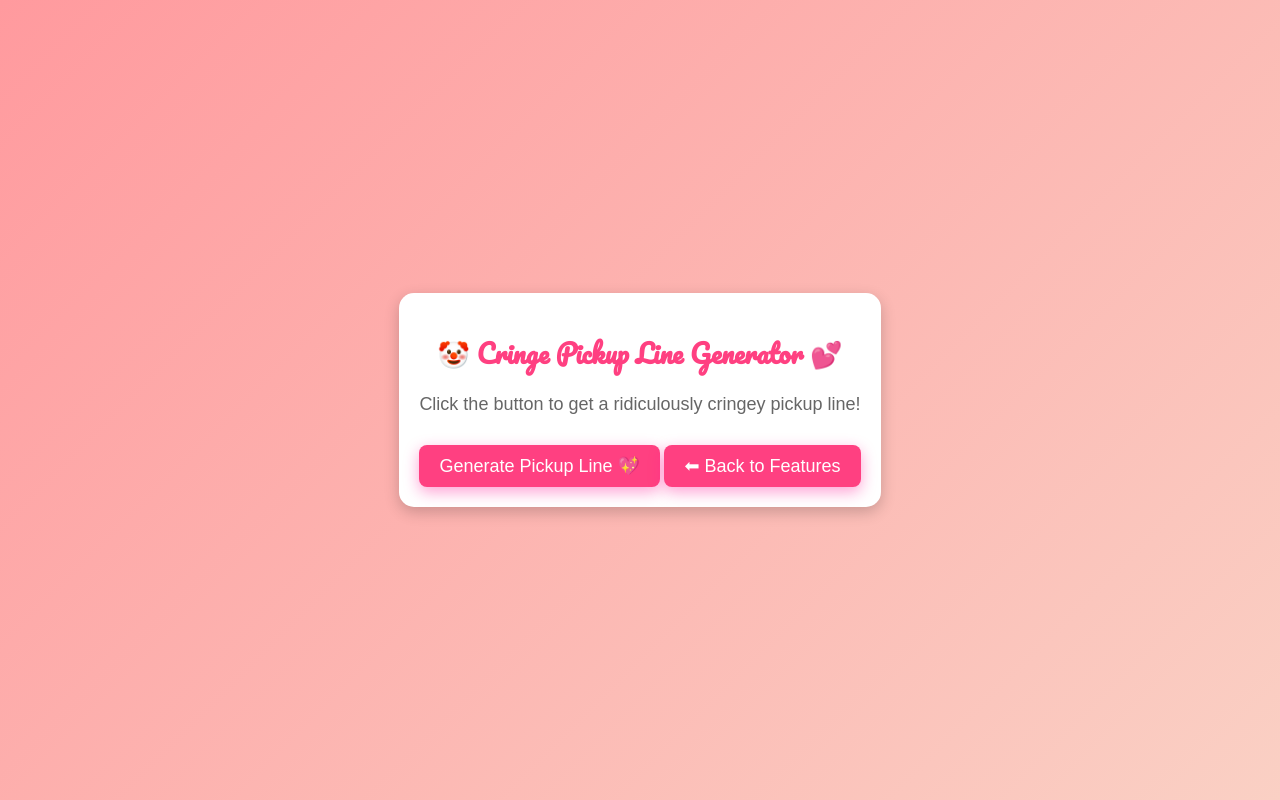
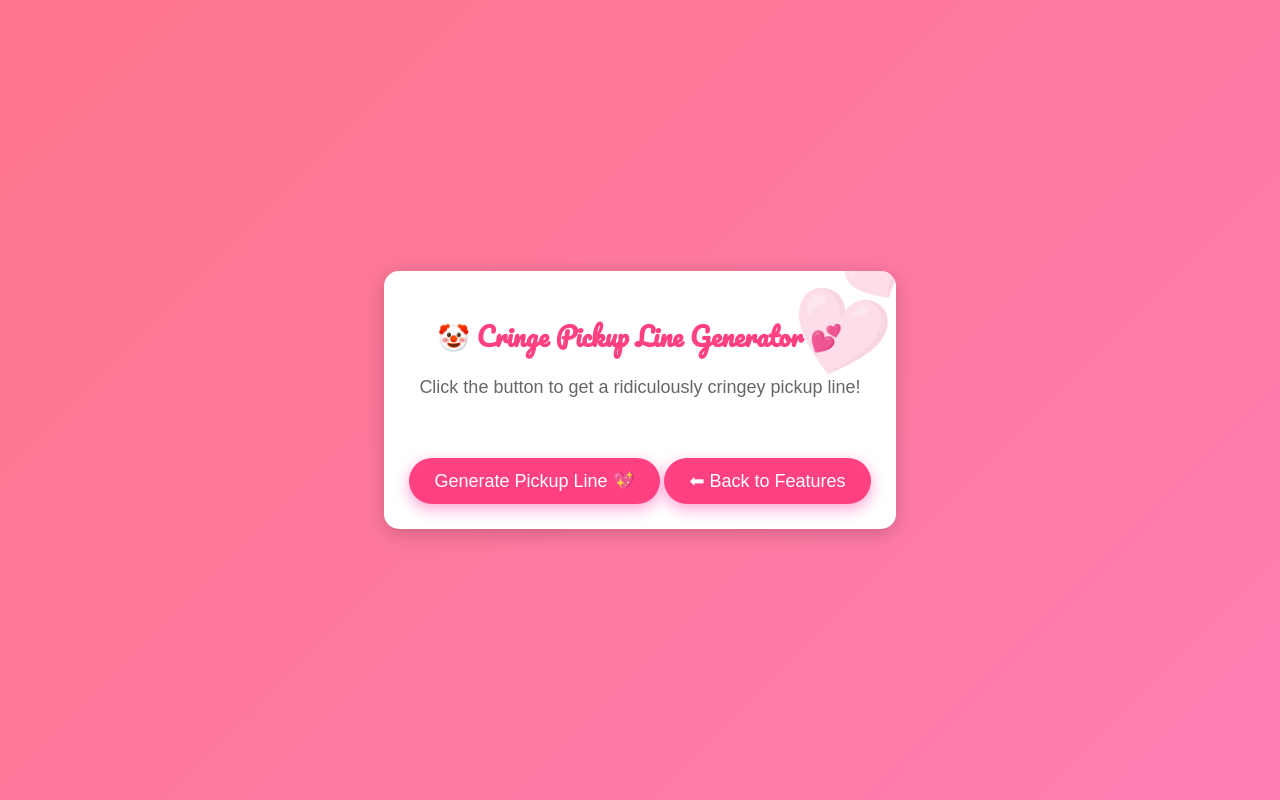
Before and after one commit to himarg2274/Crush-O-Meter, a Flask app: page /pickup in a window 1280 px wide. Run offline with Flask 3, Linux system fonts and the light colour scheme.

Commit message:
Update pickup.html

```diff
--- a/templates/pickup.html
+++ b/templates/pickup.html
@@ -8,7 +8,7 @@
     <style>
         body {
             font-family: 'Poppins', sans-serif;
-            background: linear-gradient(135deg, #ff9a9e, #fad0c4);
+            background: linear-gradient(135deg, #ff758c, #ff7eb3);
             text-align: center;
             color: #fff;
             margin: 0;
@@ -16,19 +16,32 @@
         }
 
         .container {
-            max-width: 600px;
-            margin: 40px auto;
+            max-width: 500px;
+            margin: 50px auto;
             background: #fff;
             color: #333;
-            padding: 20px;
+            padding: 25px;
             border-radius: 15px;
-            box-shadow: 0 5px 15px rgba(0, 0, 0, 0.2);
+            box-shadow: 0 5px 20px rgba(0, 0, 0, 0.2);
+            position: relative;
+            overflow: hidden;
+        }
+
+        .container::before {
+            content: "💕";
+            font-size: 100px;
+            color: rgba(255, 120, 180, 0.2);
+            position: absolute;
+            top: -20px;
+            right: -20px;
+            transform: rotate(-15deg);
         }
 
         .title {
             font-size: 26px;
             font-weight: bold;
             color: #ff4081;
+            margin-bottom: 10px;
         }
 
         .subtitle {
@@ -41,30 +54,47 @@
             background: #ff4081;
             color: #fff;
             font-size: 18px;
-            padding: 10px 20px;
+            padding: 12px 25px;
             border: none;
-            border-radius: 8px;
+            border-radius: 50px;
             cursor: pointer;
-            transition: 0.3s;
-            margin-top: 10px;
+            transition: 0.3s ease-in-out;
+            display: inline-block;
         }
 
         .btn:hover {
             background: #e91e63;
-            transform: scale(1.05);
+            transform: scale(1.07);
         }
 
         .line-box {
             display: none;
             background: #ffe6eb;
             color: #ff4081;
-            font-size: 20px;
+            font-size: 22px;
             font-weight: bold;
             padding: 20px;
             border-radius: 10px;
-            margin-top: 15px;
-            text-align: center;
-            box-shadow: 0 5px 15px rgba(0, 0, 0, 0.2);
+            margin-top: 20px;
+            box-shadow: 0 5px 15px rgba(0, 0, 0, 0.15);
+            animation: fadeIn 0.5s ease-in-out;
+        }
+
+        @keyframes fadeIn {
+            from {
+                opacity: 0;
+                transform: translateY(-10px);
+            }
+            to {
+                opacity: 1;
+                transform: translateY(0);
+            }
+        }
+
+        .emoji {
+            font-size: 25px;
+            display: block;
+            margin-bottom: 10px;
         }
 
     </style>
@@ -78,6 +108,7 @@
         <button class="btn" id="generateLine">Generate Pickup Line 💖</button>
 
         <div id="lineBox" class="line-box">
+            <span class="emoji">😂</span>
             <p id="pickupLine"></p>
         </div>
 
```
